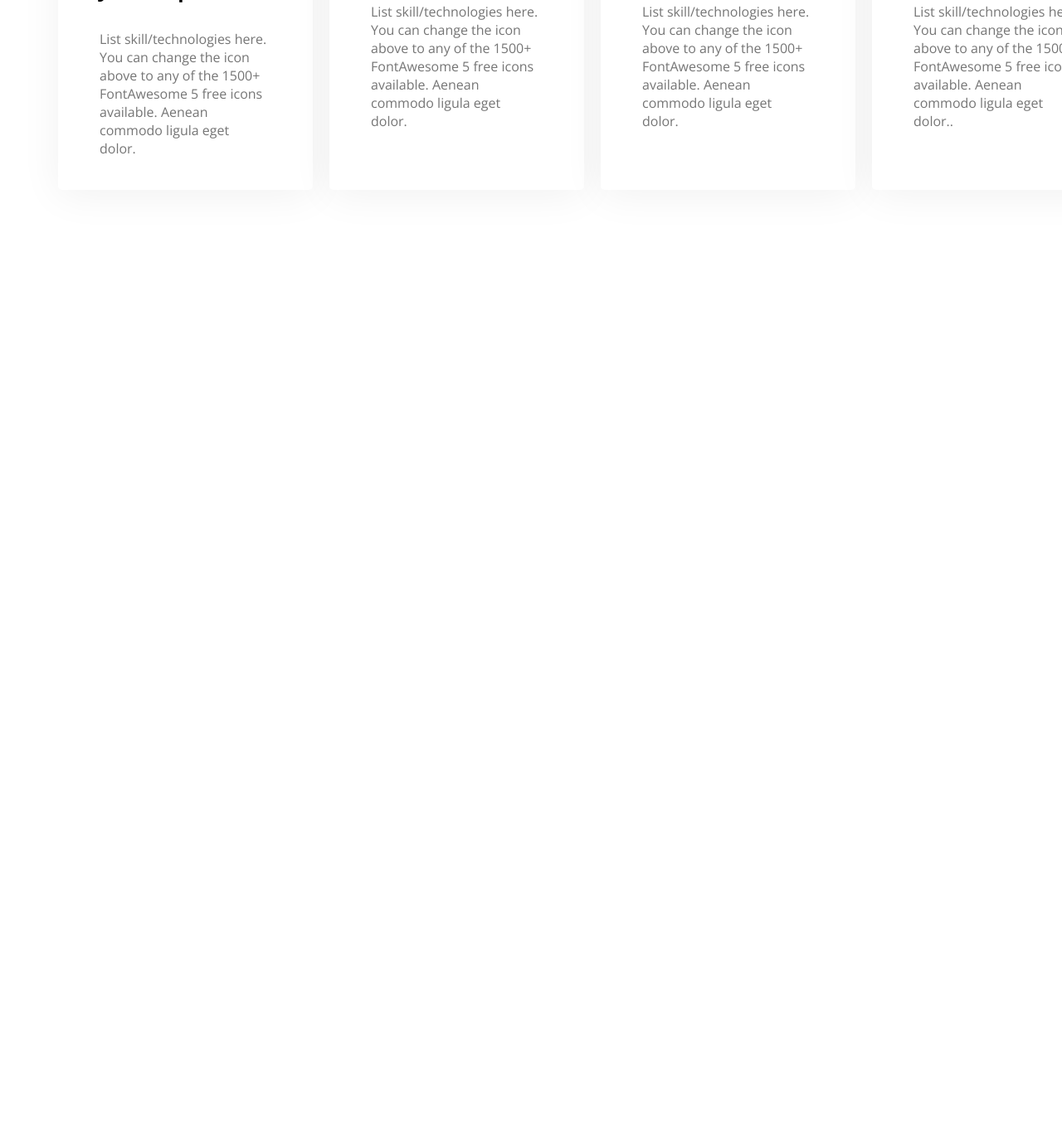
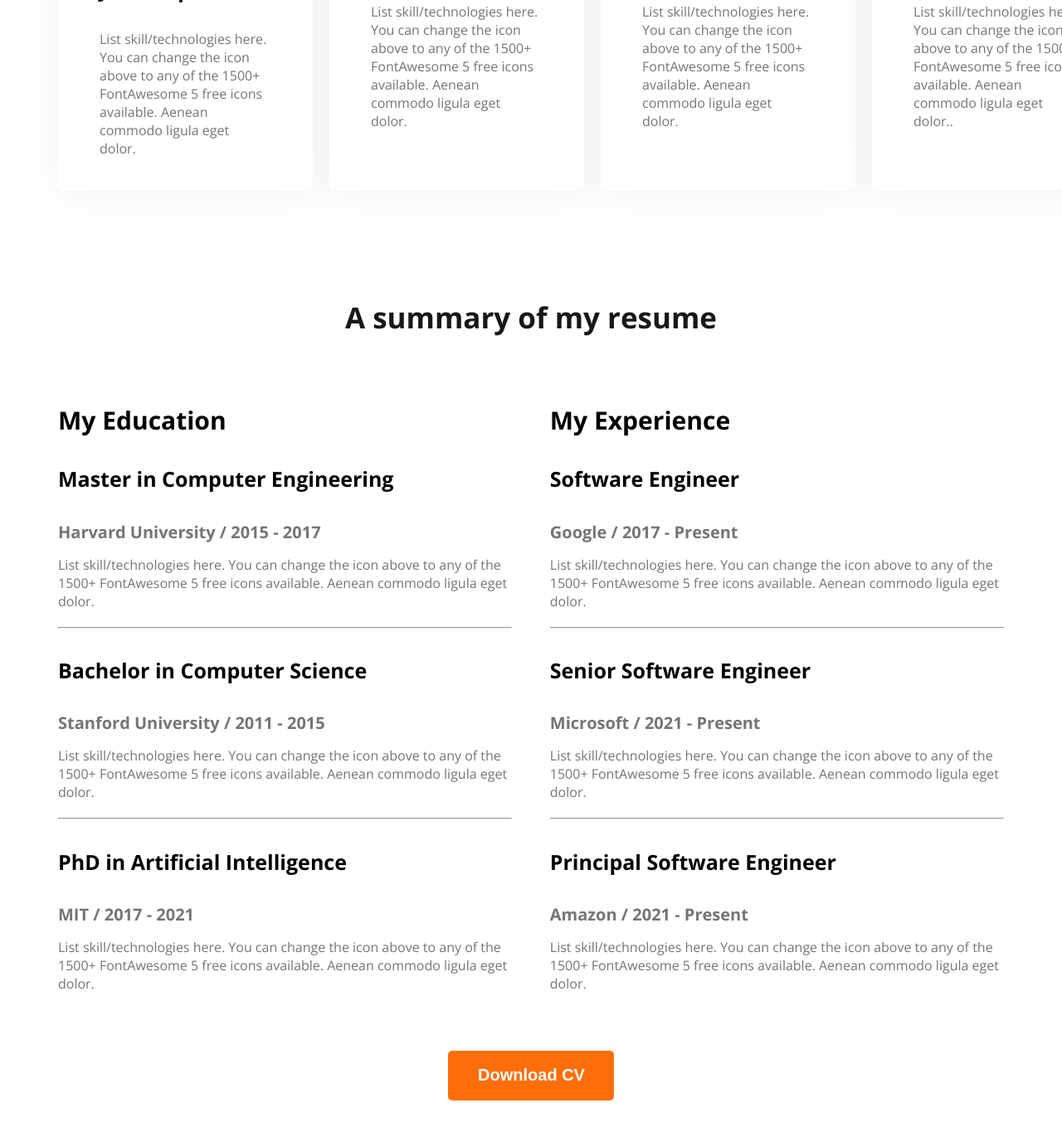
Before and after one commit to Mansurvhai/Web-portfolio, a plain HTML site: page index.html in a window 1280 px wide. Shown: the part 2023-3388 px from the top of the page at 83% size. Before the commit the page ends 2382 px from the top, so only its background shows below. Drawn offline with nearby package versions, Linux system fonts and the light colour scheme.

Commit message:
added resume section with a btn of CV download in it

```diff
--- a/Style/portfolio.css
+++ b/Style/portfolio.css
@@ -214,3 +214,49 @@ main section
     font-size: 16px;
     color: #757575;
 }
+
+
+/* resume style */
+.resume-container
+{
+    display: flex;
+    justify-content: space-between;
+    margin-top: 50px;
+}
+
+.resume-column
+{
+    flex-basis: 48%;
+}
+.resume-column-title
+{
+    font-size: 30px;
+    font-weight: bold;
+    margin-bottom: 20px;
+}
+.experience
+{
+    margin-bottom: 20px;
+    /* overflow: auto; */
+}
+.experience-title
+{
+    font-size: 25px;
+    font-weight: bold;
+    margin-bottom: 10px;
+}
+.experience-sub-title
+{
+    font-size: 20px;
+    color: #757575;
+    margin-bottom: 15px;
+}
+.experience-description
+{
+    font-size: 16px;
+    color: #757575;
+}
+.resume-button
+{
+    margin-top: 50px;
+}
--- a/index.html
+++ b/index.html
@@ -29,7 +29,8 @@
                 <h4 class="banner-greetings dark-2">Hi, I am</h4>
                 <h1 class="banner-title dark-1">Saifullah Mansur</h1>
                 <p class="banner-descrption dark-3">
-                    Shot what able cold new see hold.Friendly as an betrayed formerly he. Morning because as to society behaved moments.
+                    Shot what able cold new see hold.Friendly as an betrayed formerly he. Morning because as to society
+                    behaved moments.
                 </p>
                 <button class="btn-primary">Download CV</button>
                 <button class="btn-primary">Contact</button>
@@ -47,7 +48,10 @@
             <div class="about-text">
                 <h3 class="section-title">About Me</h3>
                 <p class="section-description">
-                            I, m a designer & developer with a passion for web design. I enjoy developing simple, clean and slick websites that provide real value to the end user. Thousands of clients have procured exceptional resulfs while working with me. Delivering work within time and budget which meets clients requirements in our mata.
+                    I, m a designer & developer with a passion for web design. I enjoy developing simple, clean and
+                    slick websites that provide real value to the end user. Thousands of clients have procured
+                    exceptional resulfs while working with me. Delivering work within time and budget which meets
+                    clients requirements in our mata.
                 </p>
 
                 <div class="about-items">
@@ -78,7 +82,9 @@
         <section class="skills">
             <h3 class="skill-title text-center">What I Do</h3>
             <p class="skill-description text-center">
-                I have more than 10 years experience building software for clients all over the world. Below is a quick overview of my main technical skill sets and technologies i use. Want to find out more about my experience? Check out my online resume and project portfolio.
+                I have more than 10 years experience building software for clients all over the world. Below is a quick
+                overview of my main technical skill sets and technologies i use. Want to find out more about my
+                experience? Check out my online resume and project portfolio.
             </p>
 
             <div class="skills-container">
@@ -88,7 +94,8 @@
                     </div>
                     <div class="skill-item-text">
                         <h4 class="skill-title">Vanilla JavaScript</h4>
-                        <p class="skill-description">List skill/technologies here. You can change the icon above to any of the 1500+ FontAwesome 5 free icons available. Aenean commodo ligula eget dolor.</p>
+                        <p class="skill-description">List skill/technologies here. You can change the icon above to any
+                            of the 1500+ FontAwesome 5 free icons available. Aenean commodo ligula eget dolor.</p>
                     </div>
                 </div>
                 <div class="skill-item">
@@ -97,7 +104,8 @@
                     </div>
                     <div class="skill-item-text">
                         <h4 class="skill-title">React</h4>
-                        <p class="skill-description">List skill/technologies here. You can change the icon above to any of the 1500+ FontAwesome 5 free icons available. Aenean commodo ligula eget dolor.</p>
+                        <p class="skill-description">List skill/technologies here. You can change the icon above to any
+                            of the 1500+ FontAwesome 5 free icons available. Aenean commodo ligula eget dolor.</p>
                     </div>
                 </div>
                 <div class="skill-item">
@@ -106,7 +114,8 @@
                     </div>
                     <div class="skill-item-text">
                         <h4 class="skill-title">Node.js</h4>
-                        <p class="skill-description">List skill/technologies here. You can change the icon above to any of the 1500+ FontAwesome 5 free icons available. Aenean commodo ligula eget dolor.</p>
+                        <p class="skill-description">List skill/technologies here. You can change the icon above to any
+                            of the 1500+ FontAwesome 5 free icons available. Aenean commodo ligula eget dolor.</p>
                     </div>
                 </div>
                 <div class="skill-item">
@@ -115,13 +124,77 @@
                     </div>
                     <div class="skill-item-text">
                         <h4 class="skill-title">MongoDB</h4>
-                        <p class="skill-description">List skill/technologies here. You can change the icon above to any of the 1500+ FontAwesome 5 free icons available. Aenean commodo ligula eget dolor..</p>
+                        <p class="skill-description">List skill/technologies here. You can change the icon above to any
+                            of the 1500+ FontAwesome 5 free icons available. Aenean commodo ligula eget dolor..</p>
                     </div>
                 </div>
             </div>
 
         </section>
         <!-- What i do section End -->
+
+        <section class="resume">
+            <h3 class="section-title text-center">A summary of my resume</h3>
+            <div class="resume-container">
+
+                <div class="resume-column">
+                    <h3 class="resume-column-title">My Education</h3>
+                    <div class="experience">
+                        <h4 class="experience-title">Master in Computer Engineering</h4>
+                        <h5 class="experience-sub-title">Harvard University / 2015 - 2017</h5>
+                        <div class="experience-description">List skill/technologies here. You can change the icon above
+                            to any of the 1500+ FontAwesome 5 free icons available. Aenean commodo ligula eget dolor.
+                        </div>
+                    </div>
+                    <hr>
+                    <div class="experience">
+                        <h4 class="experience-title">Bachelor in Computer Science</h4>
+                        <h5 class="experience-sub-title">Stanford University / 2011 - 2015</h5>
+                        <div class="experience-description">List skill/technologies here. You can change the icon above
+                            to any of the 1500+ FontAwesome 5 free icons available. Aenean commodo ligula eget dolor.
+                        </div>
+                    </div>
+                    <hr>
+                    <div class="experience">
+                        <h4 class="experience-title">PhD in Artificial Intelligence</h4>
+                        <h5 class="experience-sub-title">MIT / 2017 - 2021</h5>
+                        <div class="experience-description">List skill/technologies here. You can change the icon above
+                            to any of the 1500+ FontAwesome 5 free icons available. Aenean commodo ligula eget dolor.
+                        </div>
+                    </div>
+                </div>
+
+                <div class="resume-column">
+                    <h3 class="resume-column-title">My Experience</h3>
+                    <div class="experience">
+                        <h4 class="experience-title">Software Engineer</h4>
+                        <h5 class="experience-sub-title">Google / 2017 - Present</h5>
+                        <div class="experience-description">List skill/technologies here. You can change the icon above
+                            to any of the 1500+ FontAwesome 5 free icons available. Aenean commodo ligula eget dolor.
+                        </div>
+                    </div>
+                    <hr>
+                    <div class="experience">
+                        <h4 class="experience-title">Senior Software Engineer</h4>
+                        <h5 class="experience-sub-title">Microsoft / 2021 - Present</h5>
+                        <div class="experience-description">List skill/technologies here. You can change the icon above
+                            to any of the 1500+ FontAwesome 5 free icons available. Aenean commodo ligula eget dolor.
+                        </div>
+                    </div>
+                    <hr>
+                    <div class="experience">
+                        <h4 class="experience-title">Principal Software Engineer</h4>
+                        <h5 class="experience-sub-title">Amazon / 2021 - Present</h5>
+                        <div class="experience-description">List skill/technologies here. You can change the icon above
+                            to any of the 1500+ FontAwesome 5 free icons available. Aenean commodo ligula eget dolor.
+                        </div>
+                    </div>
+                </div>
+            </div>
+            <div class="text-center resume-button">
+                <button class="btn-primary">Download CV</button>
+            </div>
+       </section>
     </main>
 
     <footer></footer>
```
Lines whose indentation alone changed are shown as unchanged.
